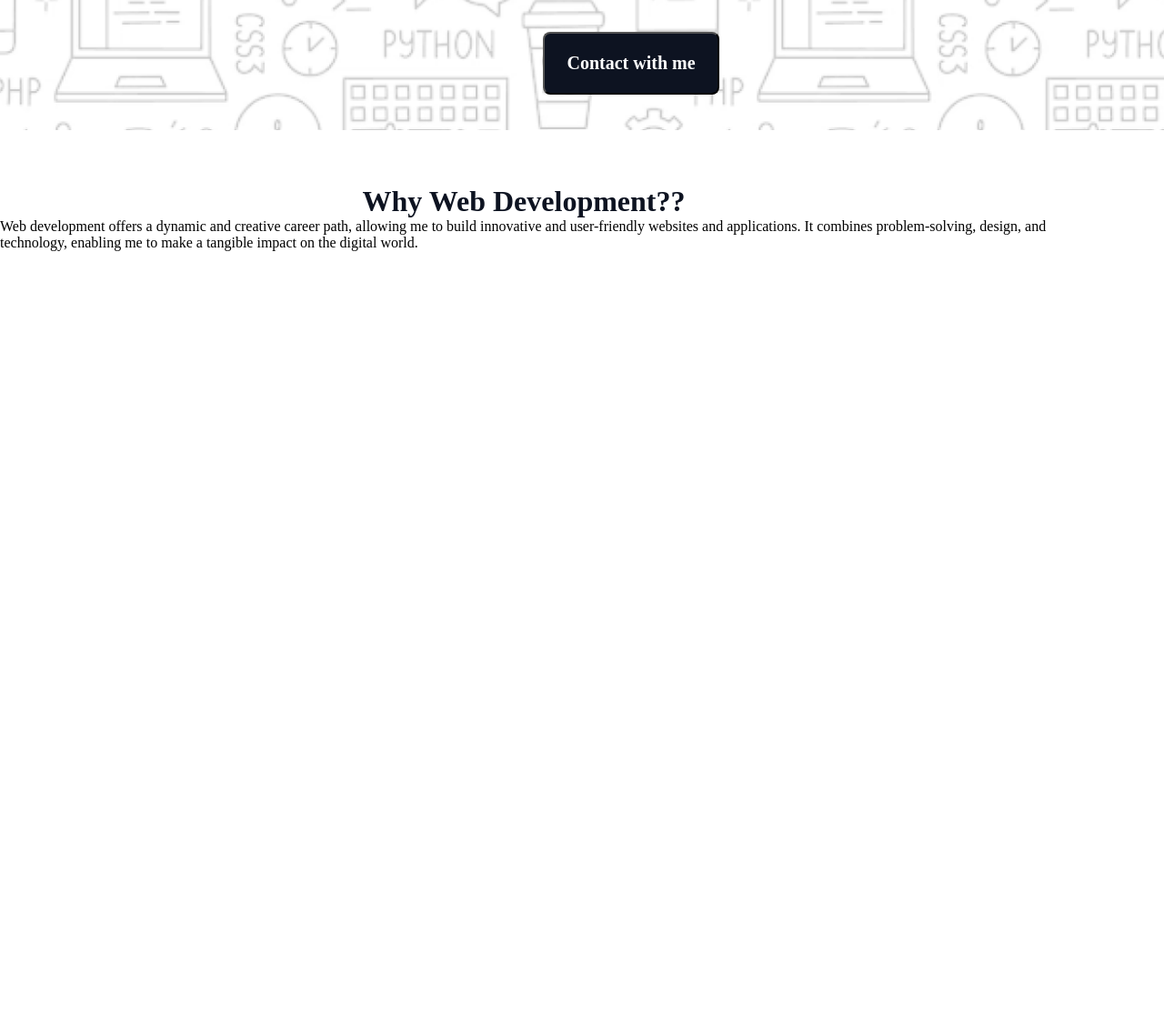
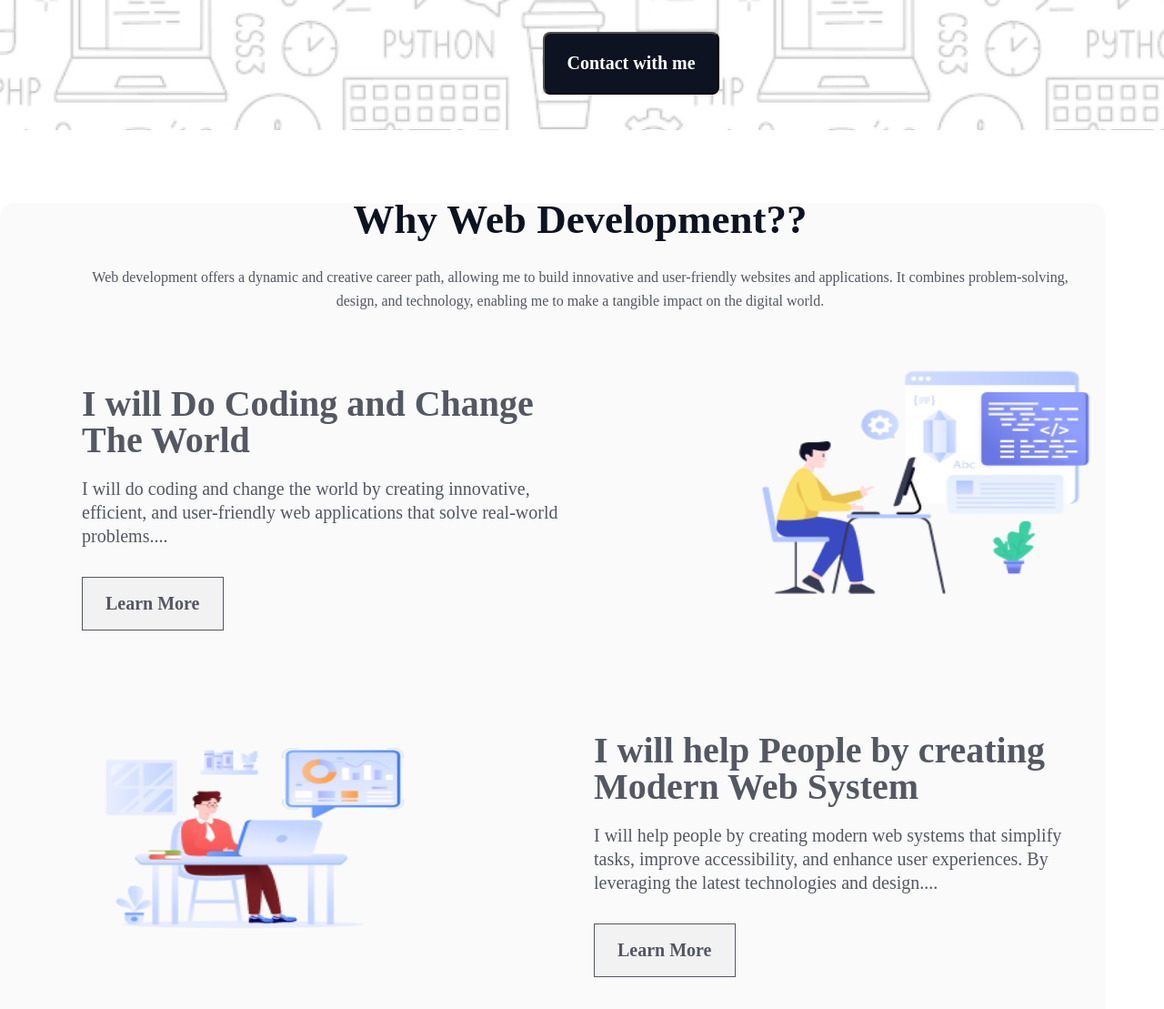
Before and after one commit to Anthic/assignmennt-one, a plain HTML site: page index.html in a window 1280 px wide. Shown: the part 707-1816 px from the top of the page at 91% size. Before the commit the page ends 1043 px from the top, so only its background shows below. Drawn offline with Linux system fonts and the light colour scheme; a web font is replaced by a local one.

Commit message:
web part done

```diff
--- a/css/style.css
+++ b/css/style.css
@@ -132,26 +132,107 @@ transition: 0.4s;
 
 /* web part start */
 .web-main{
- max-width: 90%;
- margin-top: 60px;
-    margin-bottom: 60px;
+    border-radius: 16px;
+    background: rgba(13, 19, 33, 0.02);
+    margin-top: 80px;
+    margin-bottom: 80px;
+    max-width: 95%;
+
+
 }
 .web-head{
-
+    flex-direction: column;
+    justify-content: flex-start;
+    align-items: center;
+     padding-left: 60px;
 }
 .web-title{
     color: rgb(13, 19, 33);
     font-family: Azeret Mono;
-font-size: 32px;
+    font-size: 45px;
     font-weight: 800;
     line-height: 37px;
     letter-spacing: 0%;
     text-align: center;
     text-align: center;
+    margin-bottom: 32px;
 }
+
 .web-discription{
-
+    color: rgb(13, 19, 33);
+font-family: Azeret Mono;
+font-size: 16px;
+font-weight: 400;
+line-height: 26px;
+letter-spacing: 0%;
+text-align: center;
+opacity: 0.7;
+margin: 24px 0px;
+padding: 0px 30px;
 }
 
 
+
+.web-contain{
+ display: flex;
+justify-content: space-between;
+flex-direction: row;
+margin-left: 90px;
+margin-top: 60px;
+}
+.web-contain-left{
+max-width: 50%;
+
+}
+.web-contain-head{
+    color: rgba(13, 19, 33, 0.7);
+    font-family: Azeret Mono;
+    font-size: 40px;
+    font-weight: 700;
+    line-height: 40px;
+    letter-spacing: 0px;
+    text-align: left;
+    margin: 20px 0px;
+}
+.web-contain-title{
+    color: rgb(13, 19, 33);
+    font-family: Azeret Mono;
+    font-size: 20px;
+    font-weight: 400;
+    line-height: 26px;
+    letter-spacing: 0px;
+    text-align: left;
+    opacity: 0.7;
+}
+.web-btn{
+    padding: 17px 25px 17px 25px;
+    margin: 32px 0px;
+    box-sizing: border-box;
+border: 1px solid rgb(13, 19, 33);
+opacity: 0.7;
+color: rgb(13, 19, 33);
+font-family: Azeret Mono;
+font-size: 20px;
+font-weight: 600;
+line-height: 23px;
+letter-spacing: 0%;
+text-align: center;
+
+}
+.web-img{
+
+width: 380px;
+height: 270px;
+left: 0.36%;
+right: -0.36%;
+top: 1.74%;
+bottom: -1.74%;
+}
+.web-contain1{
+    display: flex;
+    justify-content: space-between;
+    flex-direction: row-reverse;
+    margin-left: 90px;
+    margin-top: 60px;
+}
 /* web part end*/
--- a/index.html
+++ b/index.html
@@ -35,7 +35,32 @@
         <div class="web-head">
             <h1 class="web-title">Why Web Development??</h1>
             <p class="web-discription">Web development offers a dynamic and creative career path, allowing me to build innovative and user-friendly websites and applications. It combines problem-solving, design, and technology, enabling me to make a tangible impact on the digital world.</p>
+        </div>
+        <div class="web-contain">
+            <div class="web-contain-left">
+                <h3 class="web-contain-head">I will Do Coding and Change The World</h3>
+                <p class="web-contain-title">I will do coding and change the world by creating innovative, efficient, and user-friendly web applications that solve real-world problems....</p>
+                <button class="web-btn">Learn More</button>
+            </div>
+            <img class="web-img" src="assets/Layer_1.png" alt="">
+        </div>
 
+        <div class="web-contain1">
+            <div class="web-contain-left">
+                <h3 class="web-contain-head">I will help People by creating Modern Web System</h3>
+                <p class="web-contain-title">I will help people by creating modern web systems that simplify tasks, improve accessibility, and enhance user experiences. By leveraging the latest technologies and design....</p>
+                <button class="web-btn">Learn More</button>
+            </div>
+            <img class="web-img" src="assets/Group 3.png" alt="">
+        </div>
+
+        <div class="web-contain">
+            <div class="web-contain-left">
+                <h3 class="web-contain-head">I will Do Coding and Change The World</h3>
+                <p class="web-contain-title">I will do coding and change the world by developing modern web systems that enhance user experiences, solve problems, and improve accessibility, making ....</p>
+                <button class="web-btn">Learn More</button>
+            </div>
+            <img class="web-img" src="assets/Group 4.png" alt="">
         </div>
       </section>
       <!-- why web development part end here -->
```
Lines whose indentation alone changed are shown as unchanged.
